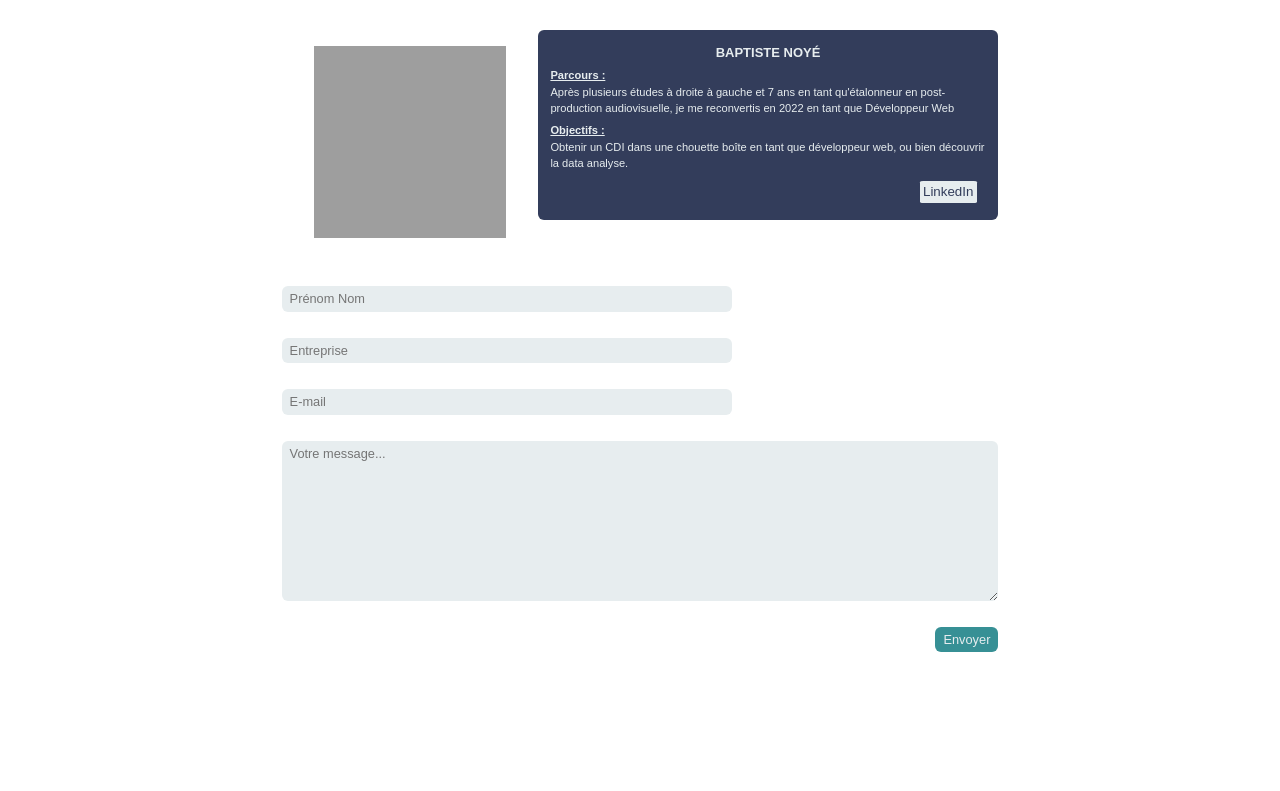
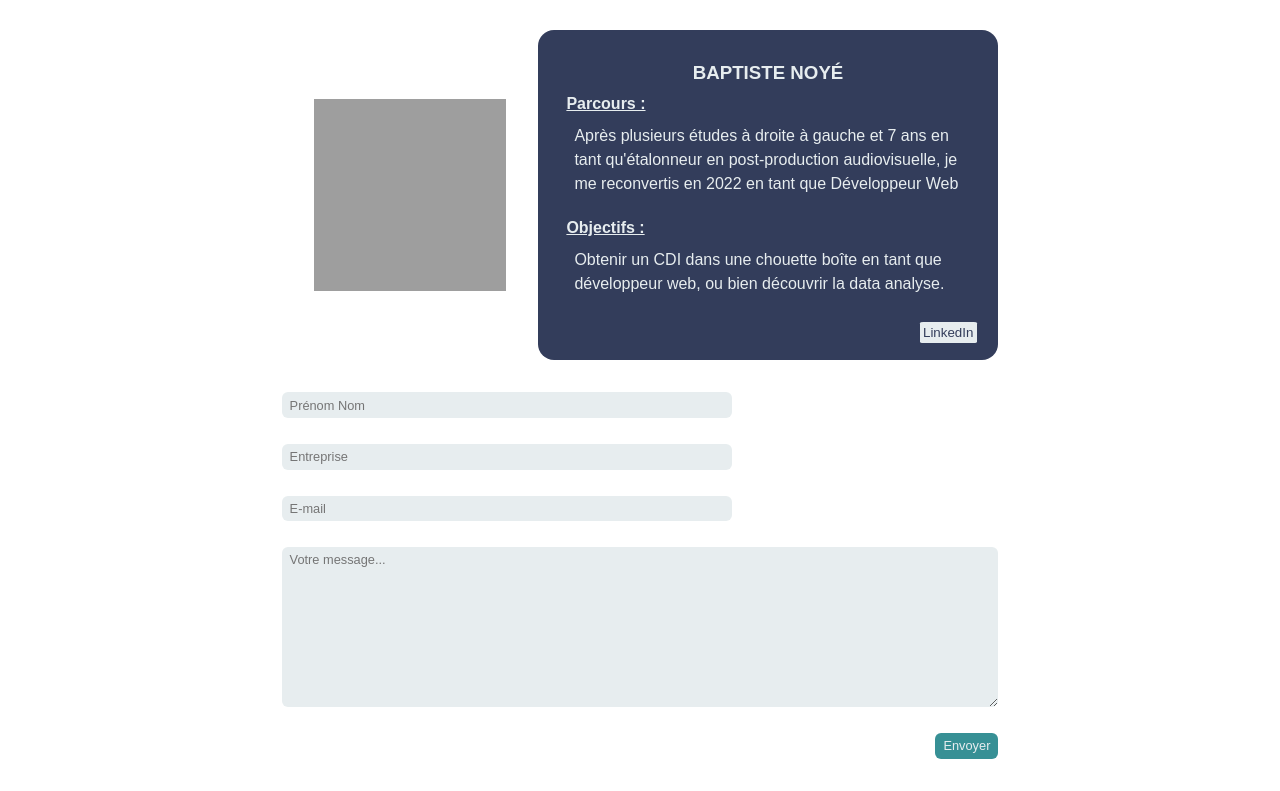
Before and after one commit to Baptcave/WCS-P1-MKadir, a website: page form.html in a window 1280 px wide. Shown: the part 204-995 px from the top of the page. Before the commit the page ends 888 px from the top, so only its background shows below. Drawn offline with Linux system fonts and the light colour scheme; grey boxes are pictures that could not be loaded.

Commit message:
resolved some css classname conflicts

```diff
--- a/form.html
+++ b/form.html
@@ -32,7 +32,7 @@
     <main>
         <!-- Section photo et paragraphe de la personne contactée -->
         <section>
-            <div class="member">
+            <div class="form-member">
                 <div class="pic-container">
                     <img class="profile-pic" src="pictures/baptiste_cercle.png" alt="Photo de la personne contactée">
                 </div>
--- a/style.css
+++ b/style.css
@@ -312,6 +312,7 @@ section>h2 {
 
 /* DÉBUT SECTION FORMULAIRE */
 
+.form-member,
 .form-page {
     display: flex;
     flex-direction: column;
@@ -326,7 +327,6 @@ main {
     margin: 0 4%;
 }
 
-.member,
 .pic-description,
 form {
     display: flex;
@@ -359,16 +359,25 @@ form {
 
 .pic-description {
     line-height: 1.5;
-    font-size: smaller;
+    /* font-size: smaller; */
     width: 100%;
+}
+
+.pic-description h3{
+    margin-top: 16px;
 }
 
 .pic-description h4 {
     margin-top: 0.3rem;
+    margin-bottom: 8px;
+    margin-left: 16px;
+    text-decoration: underline;
 }
 
-.pic-description h4 {
-    text-decoration: underline;
+.pic-description p {
+    margin-left: 24px;
+    margin-bottom: 16px;
+    margin-right: 16px;
 }
 
 .pic-description h4, p {
@@ -380,7 +389,7 @@ form {
     flex-direction: column;
     align-items: center;
     background-color: var(--secondary-color);
-    border-radius: 6px;
+    border-radius: 1rem;
     color: var(--third-color);
     padding: 0.8rem;
 }
@@ -595,7 +604,7 @@ input.value {
         margin: 0 22%;
     }
 
-    .member {
+    .form-member {
         display: flex;
         flex-direction: row;
         justify-content: space-between;
@@ -617,6 +626,7 @@ input.value {
 
     .pic-description {
         width: 180%;
+        /* font-size: 1em; */
     }
 
     .input-container {
```
